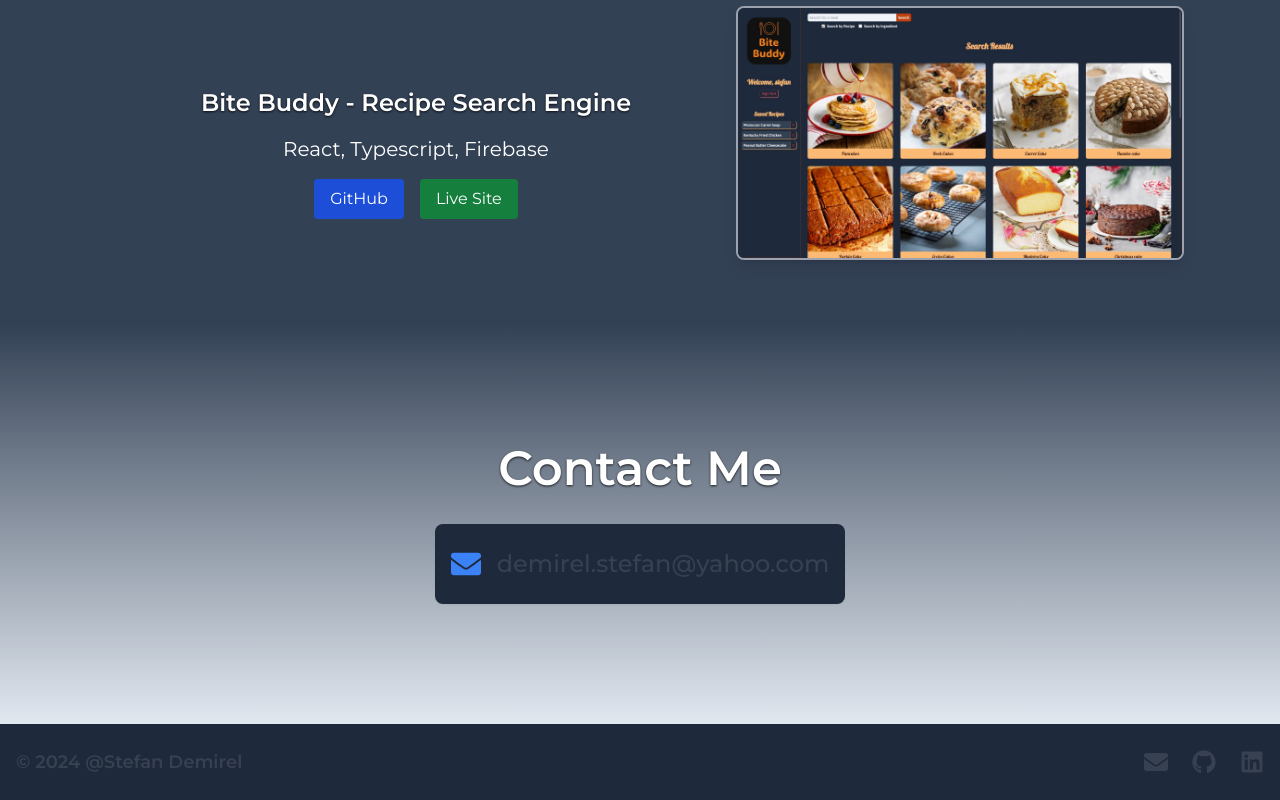
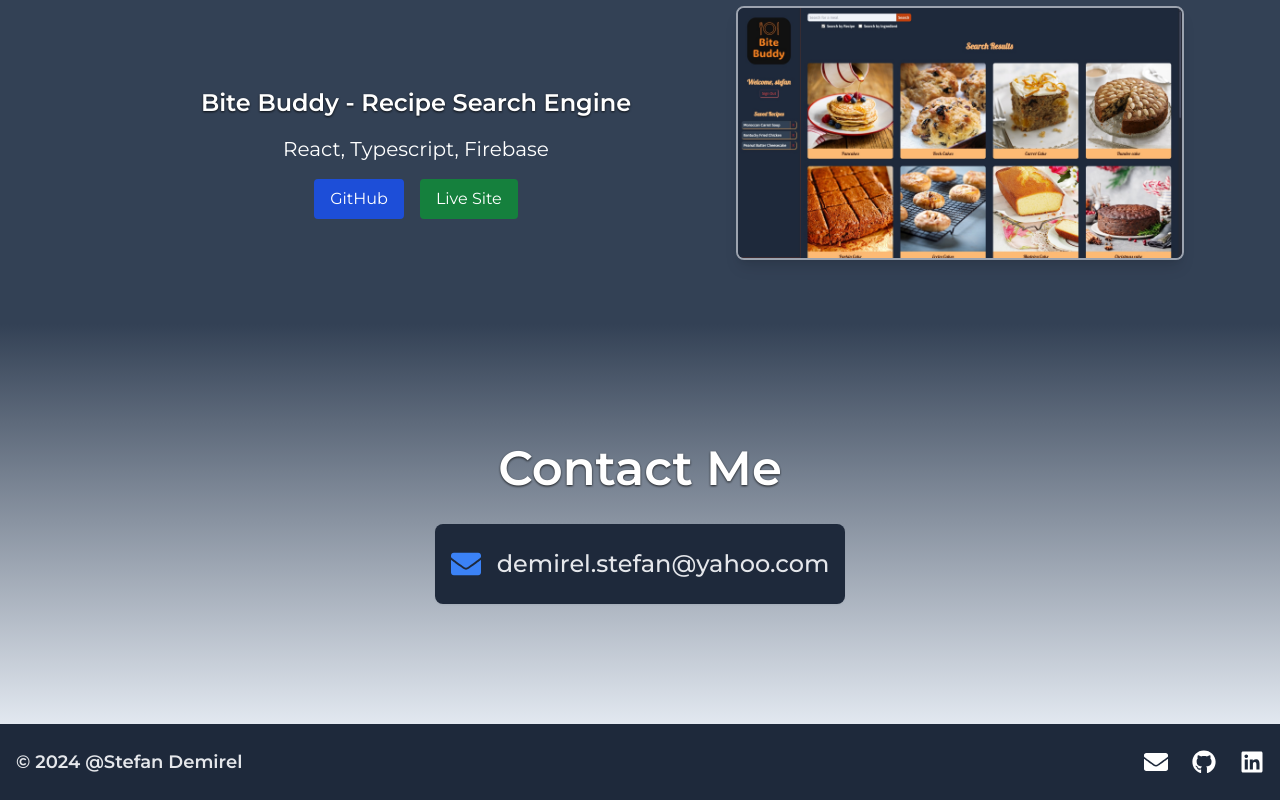
Before and after one commit to stefandm/portfolio-react, a React (Vite) app: page / in a window 1280 px wide. Shown: the part 2384-3184 px from the top of the page. Built offline with nearby package versions, Linux system fonts and the light colour scheme.

Commit message:
dark mode text color changes

```diff
--- a/src/components/Contact.tsx
+++ b/src/components/Contact.tsx
@@ -18,14 +18,14 @@ const Contact = () => {
       {/* Email Display */}
       <a
         href={`mailto:${emailAddress}`}
-        className="flex items-center space-x-4 bg-slate-800 p-6 rounded-lg shadow-sm hover:shadow-2xl transition-shadow duration-300 px-4"
+        className="flex items-center space-x-4 bg-slate-800 p-6 rounded-lg shadow-sm hover:shadow-2xl transition-shadow duration-300 px-4 "
         aria-label={`Send an email to ${emailAddress}`}
       >
         {/* Mail Icon */}
         <FaEnvelope className="text-blue-500 text-3xl" />
 
         {/* Email Text */}
-        <span className="text-xl md:text-2xl font-medium text-gray-700 dark:text-gray-200">
+        <span className="text-xl md:text-2xl font-medium text-gray-200 dark:text-gray-200">
           {emailAddress}
         </span>
       </a>
--- a/src/components/Footer.tsx
+++ b/src/components/Footer.tsx
@@ -1,3 +1,5 @@
+// src/components/Footer.tsx
+
 import { FaEnvelope, FaGithub, FaLinkedin } from 'react-icons/fa';
 
 const Footer = () => {
@@ -10,7 +12,7 @@ const Footer = () => {
       <div className="container mx-auto px-4 flex flex-col md:flex-row justify-between items-center">
         {/* Left Side: Your Name */}
         <div className="mb-4 md:mb-0">
-          <p className="text-gray-700 dark:text-gray-200 text-lg font-semibold">
+          <p className="text-gray-200 dark:text-gray-200 text-lg font-semibold">
             &copy; {new Date().getFullYear()} @Stefan Demirel
           </p>
         </div>
@@ -20,7 +22,7 @@ const Footer = () => {
           {/* Email Link */}
           <a
             href={`mailto:${emailAddress}`}
-            className="text-gray-700 dark:text-gray-200 hover:text-blue-500 transition-colors duration-300"
+            className="text-white hover:text-blue-500 transition-colors duration-300"
             aria-label="Send Email"
           >
             <FaEnvelope size={24} />
@@ -31,7 +33,7 @@ const Footer = () => {
             href={githubLink}
             target="_blank"
             rel="noopener noreferrer"
-            className="text-gray-700 dark:text-gray-200 hover:text-blue-500 transition-colors duration-300"
+            className="text-white hover:text-blue-500 transition-colors duration-300"
             aria-label="GitHub Profile"
           >
             <FaGithub size={24} />
@@ -42,7 +44,7 @@ const Footer = () => {
             href={linkedinLink}
             target="_blank"
             rel="noopener noreferrer"
-            className="text-gray-700 dark:text-gray-200 hover:text-blue-500 transition-colors duration-300"
+            className="text-white hover:text-blue-500 transition-colors duration-300"
             aria-label="LinkedIn Profile"
           >
             <FaLinkedin size={24} />
```
